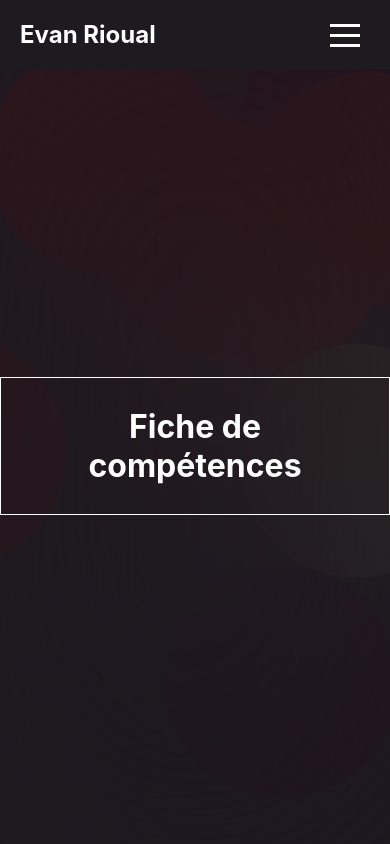
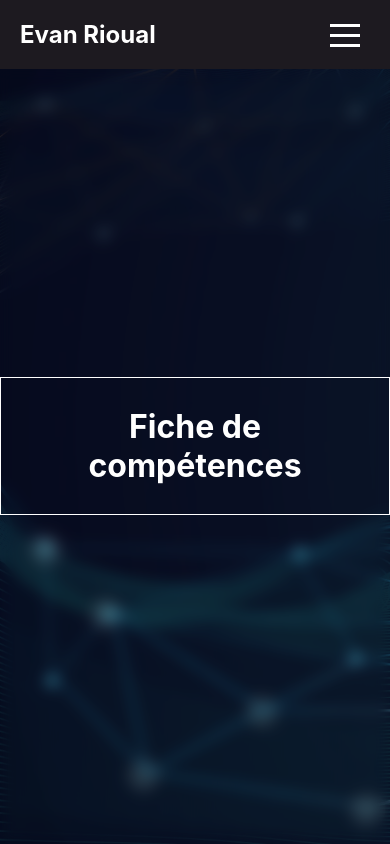
Before and after one commit to r-evan/portfolio-next, a Next.js app: page /FicheDeCompetences in a window 390 px wide. Built offline with nearby package versions, Linux system fonts and the light colour scheme.

Commit message:
version de production initiale

```diff
--- a/styles/ficheComp.module.scss
+++ b/styles/ficheComp.module.scss
@@ -32,8 +32,6 @@
     position: absolute;
     background-color: white;
   }
-
-
 
   .titre span:nth-child(1){
     left: 0;
@@ -95,7 +93,6 @@
       }
       .section{
         margin: calc(50vh - 45px) 20px;
-
       }
 }
 @media screen and (max-width: 330px){
--- a/styles/globals.scss
+++ b/styles/globals.scss
@@ -36,20 +36,7 @@ body::-webkit-scrollbar {
 }
 
 
-@supports (-moz-appearance:none) {
-    .background{
-      display: none;
 
-    }
-    body{
-      background-image: url("/bg.jpg") !important;
-      background-size: cover;
-    }
-    .next-page{
-      background-color: rgba(0, 0, 0, 0.30);
-    }
-
-}
 
 .container::-webkit-scrollbar {
     display: none;
@@ -113,3 +100,32 @@ $amount: 11;
       transform: translate3d(0, 0, 1px) rotate(360deg);
     }
 }
+
+@supports (-moz-appearance:none) {
+  .background{
+    display: none;
+
+  }
+  body{
+    background-image: url("/bg.jpg") !important;
+    background-size: cover;
+  }
+  .next-page{
+    background-color: rgba(0, 0, 0, 0.30);
+  }
+
+}
+@media screen and (max-width: 400px){
+  .background{
+      display: none;
+    }
+    body{
+      background-image: url("/bg.jpg") !important;
+      background-size: cover;
+    }
+    .next-page{
+      background-color: rgba(0, 0, 0, 0.30);
+      backdrop-filter: blur(7px);
+
+    }
+}
```
